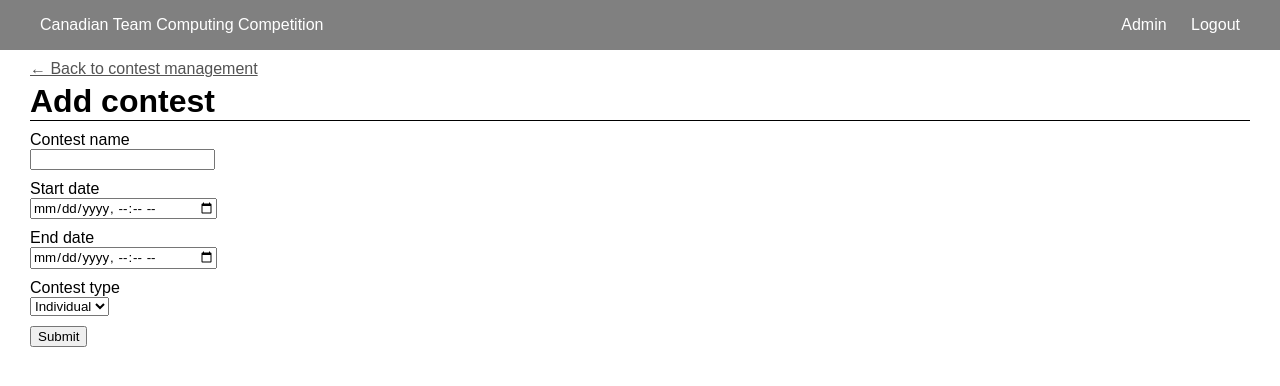
After one commit to liamstrilchuk/ctpc, a Flask app: page /admin/add-contest in a window 1280 px wide. The commit adds this page. Shown: the top 386 px of the page. Run offline with Flask 3, Linux system fonts and the light colour scheme; the visitor is signed in with stand-in values (Sample User, id 1).

Commit message:
contest/problem management

```diff
--- a/static/css/index.css
+++ b/static/css/index.css
@@ -83,6 +83,17 @@ ul {
 	display: block;
 }
 
+.admin-contest {
+	padding: 10px 20px;
+	background: #eee;
+	border-radius: 5px;
+}
+
+.admin-contest-name {
+	display: block;
+	font-size: 1.2em;
+}
+
 form * {
 	display: block;
 }
--- /dev/null
+++ b/static/js/index.js
@@ -0,0 +1,9 @@
+window.addEventListener("load", () => {
+	const timestamps = document.getElementsByClassName("unix-timestamp");
+
+	[...timestamps].forEach((elem) => {
+		const timestamp = elem.innerText;
+		const date = new Date(timestamp * 1000);
+		elem.innerText = date.toDateString() + " " + date.toTimeString().split(" ")[0];
+	});
+})
--- /dev/null
+++ b/templates/add-contest.html
@@ -0,0 +1,23 @@
+{% extends "base.html" %}
+
+{% block content %}
+	<a class="back" href="/admin/contests">&larr; Back to contest management</a>
+	<h1>{% if editing %}Edit{% else %}Add{% endif %} contest</h1>
+	<form method="post">
+		<label for="name">Contest name</label>
+		<input name="name" required {% if editing %}value="{{ name }}"{% endif %}>
+		<label for="start">Start date</label>
+		<input name="start" type="datetime-local" required>
+		<label for="end">End date</label>
+		<input name="end" type="datetime-local" required>
+		<label for="contest_type">Contest type</label>
+		<select name="contest_type">
+			<option value="individual">Individual</option>
+			<option value="team">Team</option>
+		</select>
+		<input type="submit">
+		{% if error %}
+			<p>{{ error }}</p>
+		{% endif %}
+	</form>
+{% endblock %}
--- a/templates/admin.html
+++ b/templates/admin.html
@@ -4,5 +4,6 @@
 	<h1>Admin</h1>
 	<ul>
 		<li><a href="/admin/manage">Manage users</a></li>
+		<li><a href="/admin/contests">Contest management</a></li>
 	</ul>
 {% endblock %}
--- a/templates/base.html
+++ b/templates/base.html
@@ -5,6 +5,7 @@
 		<meta charset="UTF-8">
 
 		<link rel="stylesheet" href="{{ url_for('static', filename='css/index.css') }}">
+		<script src="{{ url_for('static', filename='js/index.js') }}"></script>
 
 		<title>{% block title %}Canadian Team Computing Competition{% endblock %}</title>
 
--- a/util.py
+++ b/util.py
@@ -1,12 +1,23 @@
+from datetime import datetime
 from flask import redirect
 from flask_login import current_user
 import random
+
+from models import Contest
 
 def generate_random_password():
 	characters = "1234567890QWERTYUIOPASDFGHJKLZXCVBNMqwertyuiopasdfghjklzxcvbnm"
 	length = 12
 
 	return "".join([random.choice(characters) for _ in range(length)])
+
+def to_unix_timestamp(timestamp):
+	try:
+		dt = datetime.strptime(timestamp, "%Y-%m-%dT%H:%M")
+
+		return int(dt.timestamp())
+	except:
+		return None
 
 def admin_required(func):
 	def wrapper(*args, **kwargs):
@@ -21,3 +32,16 @@ def admin_required(func):
 	wrapper.__name__ = func.__name__
 
 	return wrapper
+
+def check_contest_exists(func):
+	def wrapper(contest_id):
+		contest = Contest.query.filter_by(id=contest_id).first()
+
+		if not contest:
+			return redirect("/admin/contests")
+
+		return func(contest)
+
+	wrapper.__name__ = func.__name__
+
+	return wrapper
--- a/views/admin/admin.py
+++ b/views/admin/admin.py
@@ -1,10 +1,13 @@
-from flask import Blueprint, render_template
+from flask import Blueprint, redirect, render_template, request
 
+from models import Contest
 from views.admin.manage import manage
+from views.admin.contests import contests
 from util import admin_required
 
 admin = Blueprint("admin", __name__, template_folder="templates")
 admin.register_blueprint(manage)
+admin.register_blueprint(contests)
 
 @admin.route("/admin")
 @admin_required
--- /dev/null
+++ b/views/admin/contests.py
@@ -0,0 +1,153 @@
+from flask import Blueprint, redirect, render_template, request
+
+from models import Contest, Problem, db
+from util import admin_required, to_unix_timestamp, check_contest_exists
+
+contests = Blueprint("contests", __name__, template_folder="templates")
+
+@contests.route("/admin/contests")
+@admin_required
+def contests_view():
+	contests = Contest.query.all()
+
+	return render_template("admin-contests.html", contests=contests)
+
+@contests.route("/admin/add-contest", methods=["GET", "POST"])
+@admin_required
+def add_contest():
+	if request.method == "GET":
+		return render_template("add-contest.html")
+
+	name = request.form["name"]
+	contest_type = request.form["contest_type"]
+	start_date = to_unix_timestamp(request.form["start"])
+	end_date = to_unix_timestamp(request.form["end"])
+
+	if not start_date or not end_date or start_date >= end_date:
+		return render_template("add-contest.html", error="Invalid dates")
+
+	if not contest_type in ("individual", "team"):
+		return render_template("add-contest.html", error="Invalid contest type")
+
+	if not name:
+		return render_template("add-contest.html", error="Invalid name")
+
+	contest = Contest(name=name, contest_type=contest_type, start_date=start_date, end_date=end_date)
+	db.session.add(contest)
+	db.session.commit()
+
+	return redirect("/admin/contests")
+
+@contests.route("/admin/edit-contest/<int:contest_id>", methods=["GET", "POST"])
+@admin_required
+@check_contest_exists
+def edit_contest(contest):
+	if request.method == "GET":
+		return render_template("add-contest.html", editing=True, name=contest.name)
+
+	name = request.form["name"]
+	contest_type = request.form["contest_type"]
+	start_date = to_unix_timestamp(request.form["start"])
+	end_date = to_unix_timestamp(request.form["end"])
+
+	if not start_date or not end_date or start_date >= end_date:
+		return render_template("add-contest.html", error="Invalid dates")
+
+	if not contest_type in ("individual", "team"):
+		return render_template("add-contest.html", error="Invalid contest type")
+
+	if not name:
+		return render_template("add-contest.html", error="Invalid name")
+
+	contest.name = name
+	contest.contest_type = contest_type
+	contest.start_date = start_date
+	contest.end_date = end_date
+
+	db.session.commit()
+	return redirect("/admin/contests")
+
+@contests.route("/admin/delete-contest/<int:contest_id>", methods=["GET", "POST"])
+@admin_required
+@check_contest_exists
+def delete_contest(contest):
+	if len(contest.problems) > 0:
+		return redirect("/admin/contests")
+
+	if request.method == "GET":
+		return render_template("confirm-delete.html", type="contest", text=contest.name)
+
+	db.session.delete(contest)
+	db.session.commit()
+
+	return redirect("/admin/contests")
+
+@contests.route("/admin/edit-problems/<int:contest_id>")
+@admin_required
+@check_contest_exists
+def edit_problems(contest):
+	return render_template("admin-problems.html", contest=contest)
+
+@contests.route("/admin/create-problem/<int:contest_id>", methods=["GET", "POST"])
+@admin_required
+@check_contest_exists
+def create_problem(contest):
+	if request.method == "GET":
+		return render_template("create-problem.html", contest=contest)
+
+	problem_name = request.form["name"]
+	description = request.form["description"]
+
+	if not problem_name:
+		return render_template("create-problem.html", contest=contest, error="Invalid name")
+
+	problem = Problem(name=problem_name, description=description, contest_id=contest.id)
+	db.session.add(problem)
+	db.session.commit()
+
+	return redirect(f"/admin/edit-problems/{contest.id}")
+
+@contests.route("/admin/edit-problem/<int:problem_id>", methods=["GET", "POST"])
+@admin_required
+def edit_problem(problem_id):
+	problem = Problem.query.filter_by(id=problem_id).first()
+
+	if not problem:
+		return redirect("/admin/contests")
+
+	if request.method == "GET":
+		return render_template("create-problem.html", contest=problem.contest, problem=problem)
+
+	problem_name = request.form["name"]
+	description = request.form["description"]
+
+	if not problem_name:
+		return render_template("create-problem.html", contest=problem.contest, problem=problem, error="Invalid name")
+
+	problem.name = problem_name
+	problem.description = description
+
+	db.session.commit()
+
+	return redirect(f"/admin/edit-problems/{problem.contest.id}")
+
+@contests.route("/admin/delete-problem/<int:problem_id>", methods=["GET", "POST"])
+@admin_required
+def delete_problem(problem_id):
+	problem = Problem.query.filter_by(id=problem_id).first()
+
+	if not problem:
+		return redirect("/admin/contests")
+
+	if request.method == "GET":
+		return render_template("confirm-delete.html", type="problem", text=problem.name)
+
+	contest_id = problem.contest.id
+
+	for tc in problem.test_cases:
+		db.session.delete(tc)
+
+	db.session.delete(problem)
+	db.session.commit()
+
+	return redirect(f"/admin/edit-problems/{contest_id}")
```
Also changed, not shown: models.py (+29 -0 lines), templates/admin-contests.html (added, +25 -0 lines), templates/admin-problems.html (added, +24 -0 lines), templates/create-problem.html (added, +13 -0 lines).
